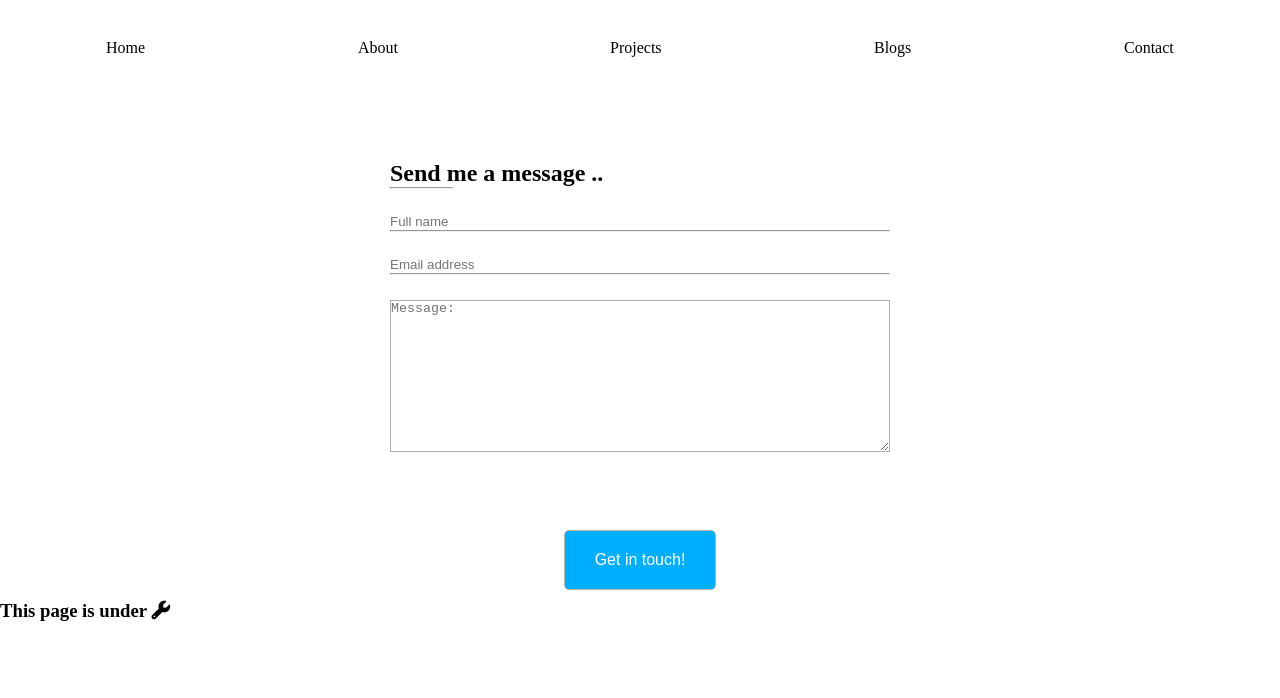
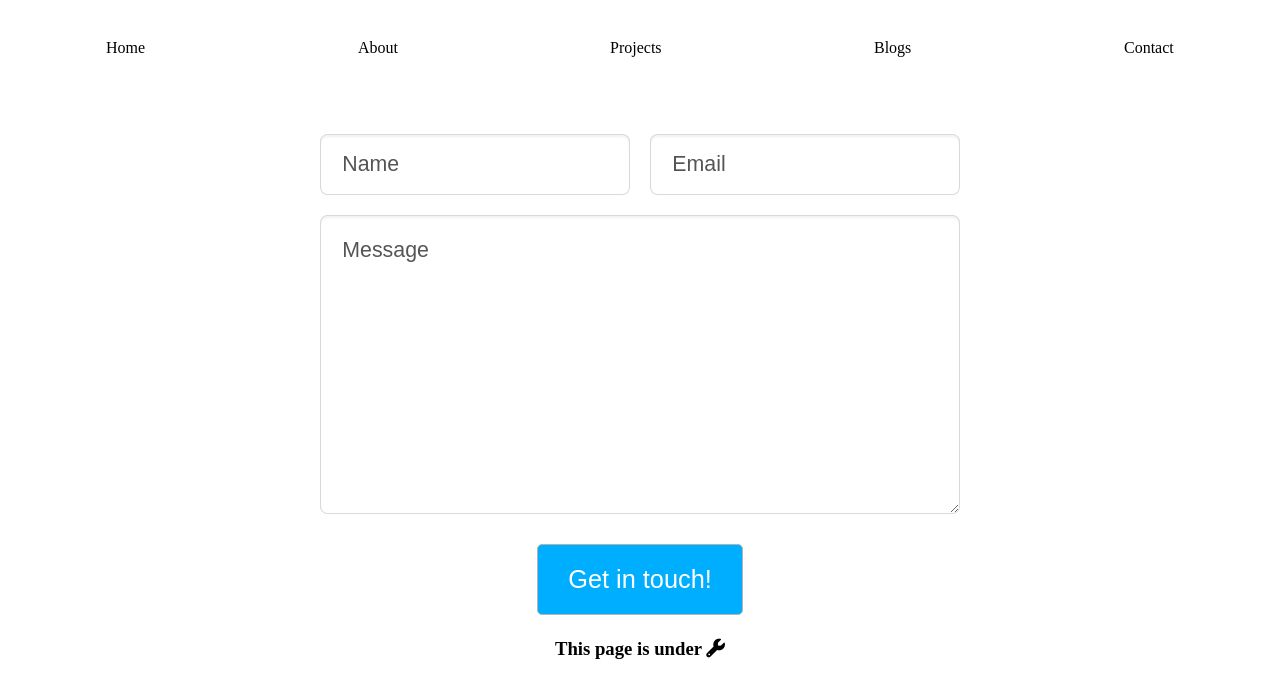
Before and after one commit to SidiOuld/Portfolio-built-with-react, a React (Create React App) app: page /contact in a window 1280 px wide. Shown: the top 698 px of the page. Built offline with nearby package versions, Linux system fonts and the light colour scheme.

Commit message:
updated contact form

```diff
--- a/src/Components/Contact.js
+++ b/src/Components/Contact.js
@@ -6,54 +6,357 @@ import ContactBtn from "./Buttons/ContactBtn";
 const Container = styled.div`
   .contact-sect1 {
     min-width: 100px;
-    max-width: 500px;
-    margin: 5% auto;
-    text-align: left;
-  }
-  .contact-sect1 hr {
-    width: 63px;
-  }
-  input {
-    border: none;
-    margin-top: 5%;
+    max-width: 50%;
+    margin: 3% auto;
+    margin-bottom: 1%;
+    font-family: "Source Sans Pro", sans-serif;
+    font-size: 19pt;
+    font-weight: 300;
+    line-height: 1.75em;
   }
 
-  form button {
-    padding: 5px 15px;
-    border-radius: 5px;
-    border: 1px solid black;
-    margin-top: 20px;
-    margin-bottom: 20px;
+  // form
+  form {
+    margin: 0;
+    padding: 0;
+    border: 0;
+    font-size: 100%;
+    font: inherit;
+    vertical-align: baseline;
   }
-  textarea:focus,
-  input:focus {
-    outline: none;
+
+  input::-moz-focus-inner {
+    border: 0;
+    padding: 0;
+  }
+
+  /* input,
+  textarea {
+    -moz-appearance: none;
+    -webkit-appearance: none;
+    -ms-appearance: none;
+    appearance: none;
+  } */
+
+  /* Basic */
+
+  html {
+    box-sizing: border-box;
+  }
+
+  *,
+  *:before,
+  *:after {
+    box-sizing: inherit;
+  }
+
+  input,
+  textarea {
+    font-family: "Source Sans Pro", sans-serif;
+    font-size: 19pt;
+    font-weight: 300;
+    line-height: 1.75em;
+    color: #888;
+  }
+
+  /* Row */
+
+  .row {
+    display: flex;
+    flex-wrap: wrap;
+    box-sizing: border-box;
+    align-items: stretch;
+  }
+
+  .row > * {
+    box-sizing: border-box;
+  }
+
+  .row > .col-6 {
+    width: 50%;
+  }
+
+  .row > .col-12 {
     width: 100%;
   }
 
-  textarea {
-    margin-top: 5%;
-    border: 1px solid rgb(184, 173, 173);
-    width: 100%;
+  .row {
+    margin-top: -40px;
+    margin-left: -40px;
   }
 
-  form hr {
-    min-width: 100%;
+  .row > * {
+    padding: 40px 0 0 40px;
   }
-  h3 {
+
+  @media screen and (min-width: 961px) and (max-width: 1880px) {
+    .row {
+      display: flex;
+      flex-wrap: wrap;
+      box-sizing: border-box;
+      align-items: stretch;
+    }
+
+    .row > * {
+      box-sizing: border-box;
+    }
+
+    .row > .col-6-wide {
+      width: 50%;
+    }
+
+    .row > .col-12-wide {
+      width: 100%;
+    }
+
+    .row {
+      margin-top: -40px;
+      margin-left: -40px;
+    }
+
+    .row > * {
+      padding: 40px 0 0 40px;
+    }
+  }
+
+  @media screen and (min-width: 961px) and (max-width: 1620px) {
+    .row {
+      display: flex;
+      flex-wrap: wrap;
+      box-sizing: border-box;
+      align-items: stretch;
+    }
+
+    .row > * {
+      box-sizing: border-box;
+    }
+
+    .row > .col-6-normal {
+      width: 50%;
+    }
+
+    .row > .col-12-normal {
+      width: 100%;
+    }
+
+    .row {
+      margin-top: -40px;
+      margin-left: -40px;
+    }
+
+    .row > * {
+      padding: 40px 0 0 40px;
+    }
+  }
+
+  @media screen and (min-width: 961px) and (max-width: 1320px) {
+    .row {
+      display: flex;
+      flex-wrap: wrap;
+      box-sizing: border-box;
+      align-items: stretch;
+    }
+
+    .row > * {
+      box-sizing: border-box;
+    }
+
+    .row > .col-1-narrow {
+      width: 8.33333%;
+    }
+
+    .row > .col-6-narrow {
+      width: 50%;
+    }
+
+    .row > .col-12-narrow {
+      width: 100%;
+    }
+
+    .row {
+      margin-top: -20px;
+      margin-left: -20px;
+    }
+
+    .row > * {
+      padding: 20px 0 0 20px;
+    }
+  }
+
+  @media screen and (max-width: 960px) {
+    .row {
+      display: flex;
+      flex-wrap: wrap;
+      box-sizing: border-box;
+      align-items: stretch;
+    }
+
+    .row > * {
+      box-sizing: border-box;
+    }
+
+    .row > .col-1-narrower {
+      width: 8.33333%;
+    }
+
+    .row > .col-6-narrower {
+      width: 50%;
+    }
+
+    .row > .col-12-narrower {
+      width: 100%;
+    }
+
+    .row {
+      margin-top: -20px;
+      margin-left: -20px;
+    }
+
+    .row > * {
+      padding: 20px 0 0 20px;
+    }
+  }
+
+  @media screen and (max-width: 736px) {
+    .row {
+      display: flex;
+      flex-wrap: wrap;
+      box-sizing: border-box;
+      align-items: stretch;
+    }
+
+    .row > * {
+      box-sizing: border-box;
+    }
+
+    .row > .col-6-mobile {
+      width: 50%;
+    }
+
+    .row > .col-12-mobile {
+      width: 100%;
+    }
+
+    .row {
+      margin-top: -20px;
+      margin-left: -20px;
+    }
+
+    .row > * {
+      padding: 20px 0 0 20px;
+    }
+  }
+
+  /* Form */
+
+  form label {
+    display: block;
     text-align: left;
+    margin-bottom: 0.5em;
   }
-  button {
-    border: 1px solid rgb(180, 178, 178);
-    padding: 20px 30px;
-    margin: 10px;
-    border-radius: 5px;
-    background: rgb(0, 174, 255);
-    color: white;
-    font-size: 100%;
-    :hover {
-      background: white;
-      color: rgb(0, 174, 255);
+
+  form input[type="text"],
+  form input[type="email"],
+  form input[type="password"],
+  form select,
+  form textarea {
+    position: relative;
+    -webkit-appearance: none;
+    display: block;
+    border: 0;
+    outline: 0;
+    background: #fff;
+    background: rgba(255, 255, 255, 0.75);
+    width: 100%;
+    border-radius: 0.35em;
+    padding: 0.75em 1em 0.75em 1em;
+    box-shadow: inset 0 0.1em 0.1em 0 rgba(0, 0, 0, 0.05);
+    border: solid 1px rgba(0, 0, 0, 0.15);
+    -moz-transition: all 0.35s ease-in-out;
+    -webkit-transition: all 0.35s ease-in-out;
+    -ms-transition: all 0.35s ease-in-out;
+    transition: all 0.35s ease-in-out;
+  }
+
+  form input[type="text"]:focus,
+  form input[type="email"]:focus,
+  form input[type="password"]:focus,
+  form select:focus,
+  form textarea:focus {
+    box-shadow: 0 0 2px 1px #8ebebc;
+    background: #fff;
+  }
+
+  form input[type="text"],
+  form input[type="email"],
+  form input[type="password"],
+  form select {
+    line-height: 1.25em;
+  }
+
+  form textarea {
+    min-height: 14em;
+  }
+
+  form ::-webkit-input-placeholder {
+    color: #555 !important;
+  }
+
+  form :-moz-placeholder {
+    color: #555 !important;
+  }
+
+  form ::-moz-placeholder {
+    color: #555 !important;
+  }
+
+  form :-ms-input-placeholder {
+    color: #555 !important;
+  }
+
+  form ::-moz-focus-inner {
+    border: 0;
+  }
+
+  /* Wide */
+
+  @media screen and (min-width: 961px) and (max-width: 1880px) {
+    /* Basic */
+    input,
+    textarea {
+      font-size: 17pt;
+    }
+  }
+
+  /* Nor
+
+  /* Narrow */
+
+  @media screen and (min-width: 961px) and (max-width: 1320px) {
+    /* Basic */
+    input,
+    textarea {
+      font-size: 16pt;
+    }
+  }
+
+  @media screen and (max-width: 960px) {
+    /* Basic */
+
+    input,
+    textarea {
+      font-size: 16pt;
+    }
+
+    /* Mobile */
+
+    @media screen and (max-width: 736px) {
+      /* Basic */
+
+      input,
+      textarea {
+        font-size: 14pt;
+      }
     }
   }
 `;
@@ -62,24 +365,23 @@ function Contact() {
   return (
     <Container>
       <section class="contact-sect1">
-        <h1 className="animated slideInLeft">Send me a message ..</h1>
-        <hr class="hr-small" />
-
-        <form name="contact" method="POST" data-netlify="true">
-          <input type="text" name="fullName" placeholder="Full name" />
-          <hr />
-          <input type="text" name="email" placeholder="Email address" />
-          <hr />
-          <textarea
-            name="Message"
-            placeholder="Message:"
-            id=""
-            rows="10"
-          ></textarea>
-          <br />
+        <form method="post" action="#">
+          <div class="row">
+            <div class="col-6 col-12-mobile">
+              <input type="text" name="name" placeholder="Name" />
+            </div>
+            <div class="col-6 col-12-mobile">
+              <input type="text" name="email" placeholder="Email" />
+            </div>
+            <div class="col-12">
+              <textarea name="message" placeholder="Message" />
+            </div>
+            <div class="col-12">
+              <ContactBtn />
+            </div>
+          </div>
         </form>
       </section>
-      <ContactBtn className="button" />
       <h3>
         This page is under <i class="fas fa-wrench"></i>
       </h3>
```
